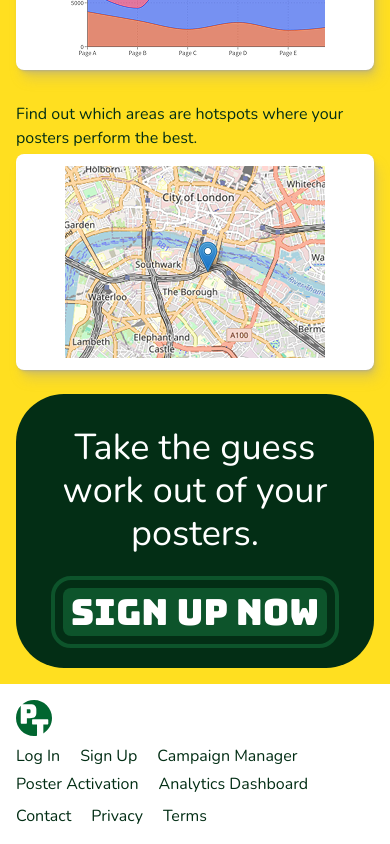
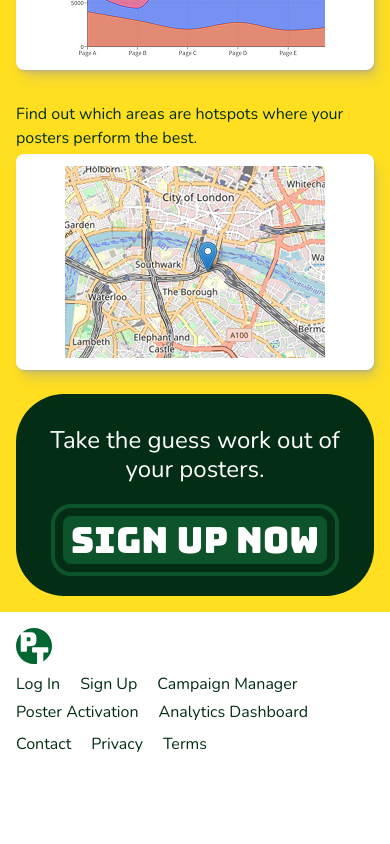
Before and after one commit to GeorgeJopson/poster-trace, a Next.js app: page / in a window 390 px wide. Shown: the part 2034-2878 px from the top of the page. After the commit the page ends 2806 px from the top, so only its background shows below. Built offline with nearby package versions, Linux system fonts and the light colour scheme.

Commit message:
Implement variables to control font-size

```diff
--- a/src/app/global.css
+++ b/src/app/global.css
@@ -274,4 +274,32 @@ h1, h2, h3, h4, h5, h6 {
           11.2px 22.3px 28.1px -1.8px hsl(var(--shadow-color) / 0.34),
           17px 33.9px 42.7px -2.1px hsl(var(--shadow-color) / 0.34),
           25px 50px 62.9px -2.5px hsl(var(--shadow-color) / 0.34);
+
+  --font-size-title: 4.5rem;
+  --font-size-header: 3.75rem;
+  --font-size-text: 1rem;
 }
+
+@media (max-width: 81.25rem) {
+  :root{
+    --font-size-title: 3.75rem;
+    --font-size-header: 3rem;
+  }
+}
+@media (max-width: 59.375rem) {
+  :root{
+    --font-size-title: 3rem;
+    --font-size-header: 2rem;
+  }
+}
+@media (max-width: 37.5rem) {
+  :root{
+    --font-size-title: 2rem;
+    --font-size-header: 1.5rem;
+  }
+}
+@media (max-width: 25rem) {
+  :root{
+    --font-size-title: 1.5rem;
+  }
+}
--- a/src/components/CallToAction/CallToAction.module.css
+++ b/src/components/CallToAction/CallToAction.module.css
@@ -18,25 +18,5 @@
   text-align: center;
   line-height: 1.2;
 
-  font-size: 3.75rem;
+  font-size: var(--font-size-title);
 }
-@media (max-width: 81.25rem) {
-  .boxHeader {
-    font-size: 3.5rem;
-  }
-}
-@media (max-width: 59.375rem) {
-  .boxHeader {
-    font-size: 2.75rem;
-  }
-}
-@media (max-width: 37.5rem) {
-  .boxHeader {
-    font-size: 2.5rem;
-  }
-}
-@media (max-width: 25rem) {
-  .boxHeader {
-    font-size: 2.25rem;
-  }
-}
--- a/src/components/Header/Header.module.css
+++ b/src/components/Header/Header.module.css
@@ -20,44 +20,9 @@
 }
 
 .title {
-  font-size: 4.5rem;
-}
-@media (max-width: 81.25rem) {
-  .title {
-    font-size: 3.75rem;
-  }
-}
-@media (max-width: 59.375rem) {
-  .title {
-    font-size: 3rem;
-  }
-}
-@media (max-width: 37.5rem) {
-  .title {
-    font-size: 2rem;
-  }
-}
-@media (max-width: 25rem) {
-  .title {
-    font-size: 1.5rem;
-  }
+  font-size: var(--font-size-title);
 }
 
 .heading {
-  font-size: 3.75rem;
+  font-size: var(--font-size-header);
 }
-@media (max-width: 81.25rem) {
-  .heading {
-    font-size: 3rem;
-  }
-}
-@media (max-width: 59.375rem) {
-  .heading {
-    font-size: 2rem;
-  }
-}
-@media (max-width: 37.5rem) {
-  .heading {
-    font-size: 1.5rem;
-  }
-}
```
